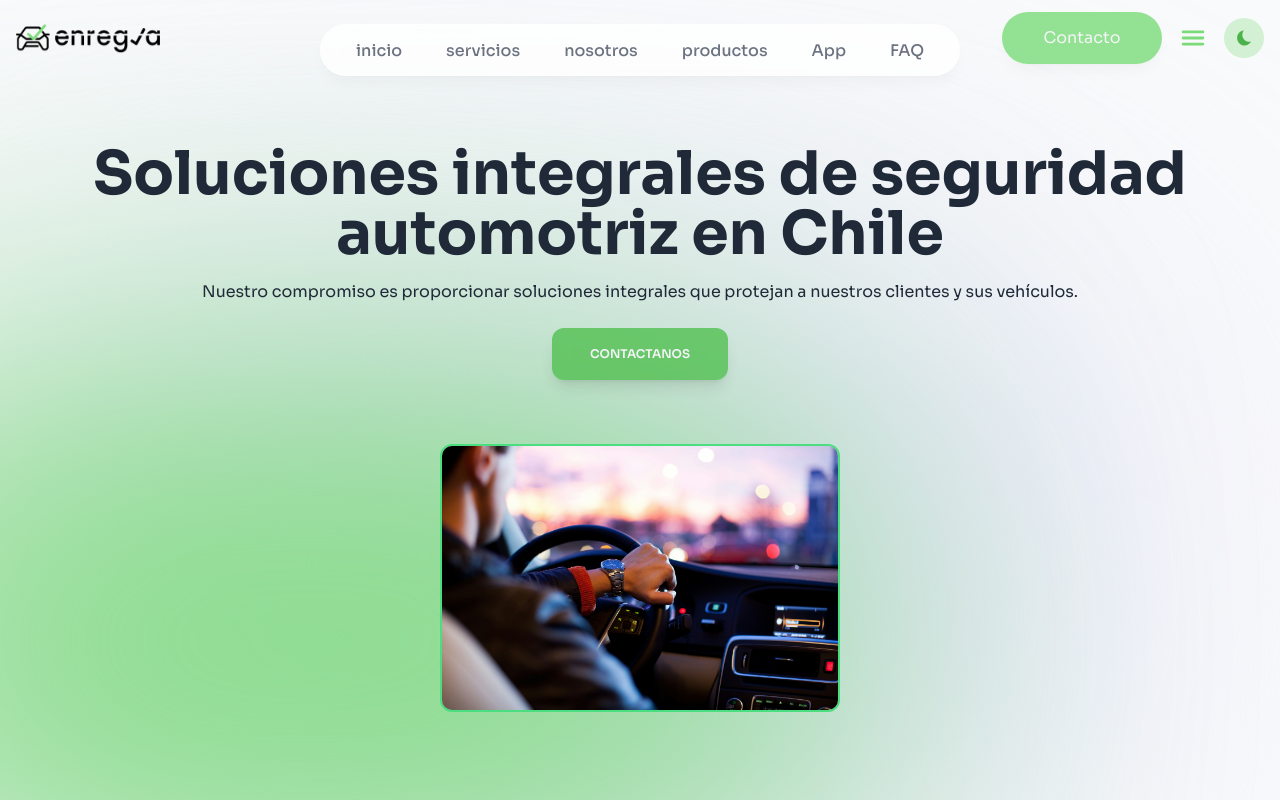
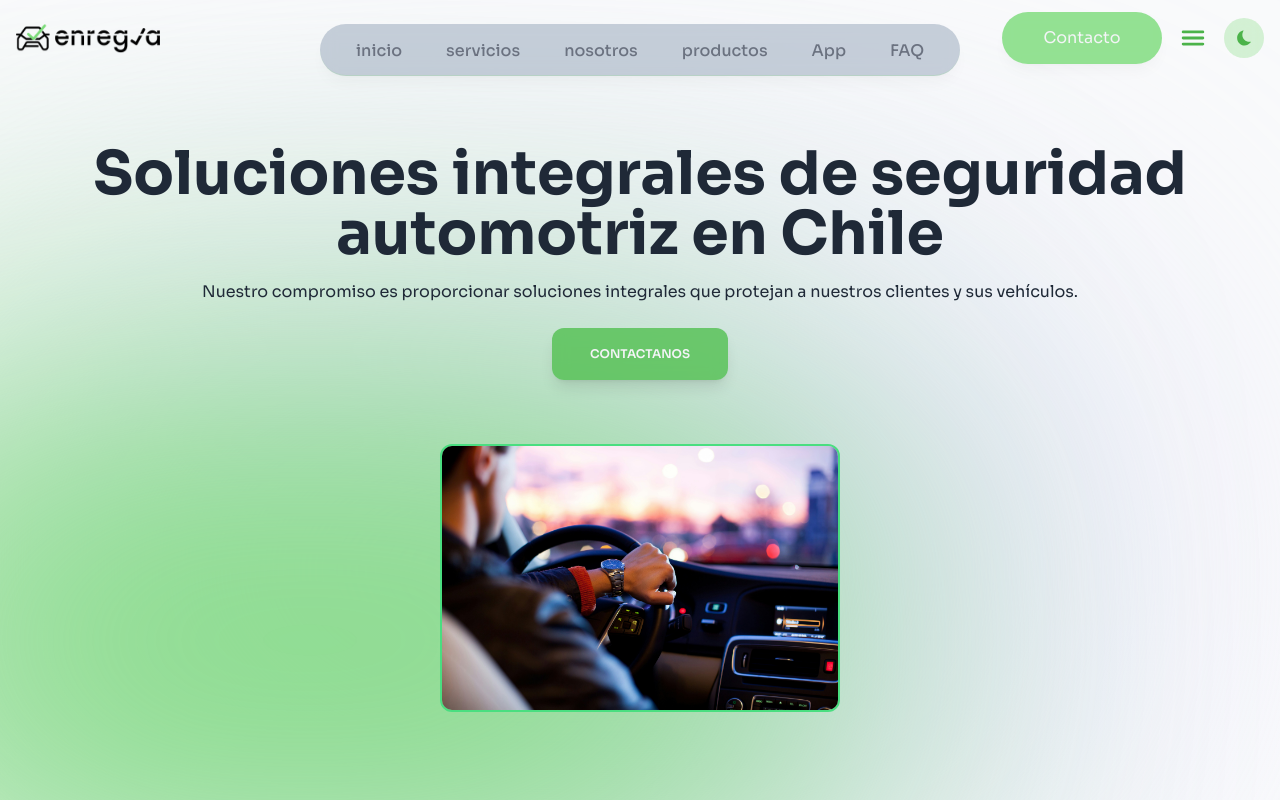
Before and after one commit to dmmtdeveloper/enregla-web, a Next.js app: page / in a window 1280 px wide. Shown: the top 800 px of the page. Built offline with nearby package versions, Linux system fonts and the light colour scheme; what tailwind-gradient-mask-image would draw is missing.

Commit message:
changes 17-07-24 14:26

```diff
--- a/components/HeroSection.tsx
+++ b/components/HeroSection.tsx
@@ -4,6 +4,7 @@ import React from "react";
 import { motion } from "framer-motion";
 import { HeroPicture } from "./logo/HeroImage";
 import { ButtonCtaHero } from "./buttons/CtaHero";
+import { Paragraph } from "./text/paragraph";
 
 export const HeroSection = () => {
   return (
@@ -30,14 +31,10 @@ export const HeroSection = () => {
         </div>
 
         <div className="flex items-center justify-center flex-col gap-6">
-          <motion.p
-            initial={{ y: -100, opacity: 0 }}
-            animate={{ y: 0, opacity: 1 }}
-            className="text-center text-[16px] px-12 text-gray-800 dark:text-[#CAC6DD]"
-          >
-            Nuestro compromiso es proporcionar soluciones integrales que
-            protejan a nuestros clientes y sus vehículos.
-          </motion.p>
+          <Paragraph
+            text="Nuestro compromiso es proporcionar soluciones integrales que protejan a
+            nuestros clientes y sus vehículos."
+          />
           <ButtonCtaHero title={"CONTACTANOS"} />
         </div>
       </div>
--- a/components/Navbar.tsx
+++ b/components/Navbar.tsx
@@ -16,16 +16,21 @@ export const Navbar = () => {
       <div className=" fixed top-0 sm:top-6 sm:h-[3.25rem]">
         <motion.div
           className={clsx(
-            "lg:block hidden",
+            "lg:block",
             "fixed top-0 left-1/2 -translate-x-1/2",
             "h-[4.5rem] w-full",
             "rounded-none",
-            "border border-white border-opacity-40",
-            "bg-white  bg-opacity-80",
+            "border-b border-[#a5daac] border-opacity-40",
+            "bg-[#a5daac] bg-opacity-50",
             "shadow-lg shadow-black/[0.03]",
             "backdrop-blur-[0.5rem]",
             "sm:top-6 sm:h-[3.25rem]",
-            "sm:w-[40rem] sm:rounded-full"
+            "sm:w-[40rem] sm:rounded-full",
+            "bg-slate-400",
+            /* dark mode*/
+            "dark:bg-[#0E0C15]",
+            "dark:border-gray-800",
+            "dark:bg-opacity-50"
           )}
           initial={{ y: -100, x: "-50%", opacity: 0 }}
           animate={{ y: 0, x: "-50%", opacity: 1 }}
--- a/components/buttons/CtaHero.tsx
+++ b/components/buttons/CtaHero.tsx
@@ -1,5 +1,6 @@
 import React, { FC } from "react";
 import clsx from "clsx";
+import { motion } from "framer-motion";
 
 type ButttonProps = {
   title: string;
@@ -7,6 +8,10 @@ type ButttonProps = {
 
 export const ButtonCtaHero: FC<ButttonProps> = ({ title }) => {
   return (
+    <motion.div
+      initial={{ y: -100, opacity: 0 }}
+      animate={{ y: 0, opacity: 1 }}
+    >
       <button
         className={clsx(
           "right-16",
@@ -28,7 +33,7 @@ export const ButtonCtaHero: FC<ButttonProps> = ({ title }) => {
 
           /*----focus statate----*/
           "outline-none",
-        "ring-green-400/70 ring-offset-2",
+          "ring-green-300/70 ring-offset-2",
           "focus-visible:ring-2",
           "focus:scale-[0.98]",
 
@@ -43,5 +48,6 @@ export const ButtonCtaHero: FC<ButttonProps> = ({ title }) => {
       >
         {title}
       </button>
+    </motion.div>
   );
 };
--- a/components/buttons/MenuSwitch.tsx
+++ b/components/buttons/MenuSwitch.tsx
@@ -24,7 +24,7 @@ export const MenuSwitch = () => {
             "duration-300",
 
             /*----dark-mode----*/
-            "text-[#7ADB78]"
+            "text-[#4cb34a]"
           )}
         />
       ) : (
@@ -41,7 +41,7 @@ export const MenuSwitch = () => {
             "duration-300",
 
             /*----dark-mode----*/
-            "text-[#7ADB78]"
+            "text-[#4cb34a]"
           )}
         />
       )}
--- /dev/null
+++ b/components/text/Paragraph.tsx
@@ -0,0 +1,20 @@
+import React, {FC} from "react";
+import { motion } from "framer-motion";
+
+type TextProps = {
+    text: string;
+  };
+
+export const Paragraph:FC<TextProps> = ({text}) => {
+  return (
+    <div>
+      <motion.p
+        initial={{ y: -100, opacity: 0 }}
+        animate={{ y: 0, opacity: 1 }}
+        className="text-center text-[16px] px-12 text-gray-800 dark:text-[#CAC6DD]"
+      >
+        {text}
+      </motion.p>
+    </div>
+  );
+};
--- a/lib/data.ts
+++ b/lib/data.ts
@@ -25,3 +25,7 @@ export const links = [
     },
 
 ] as const;
+
+export const textHero = {
+    text:"Nuestro compromiso es proporcionar soluciones integrales que protejan a nuestros clientes y sus vehículos"
+}
```
Lines whose indentation alone changed are shown as unchanged.
